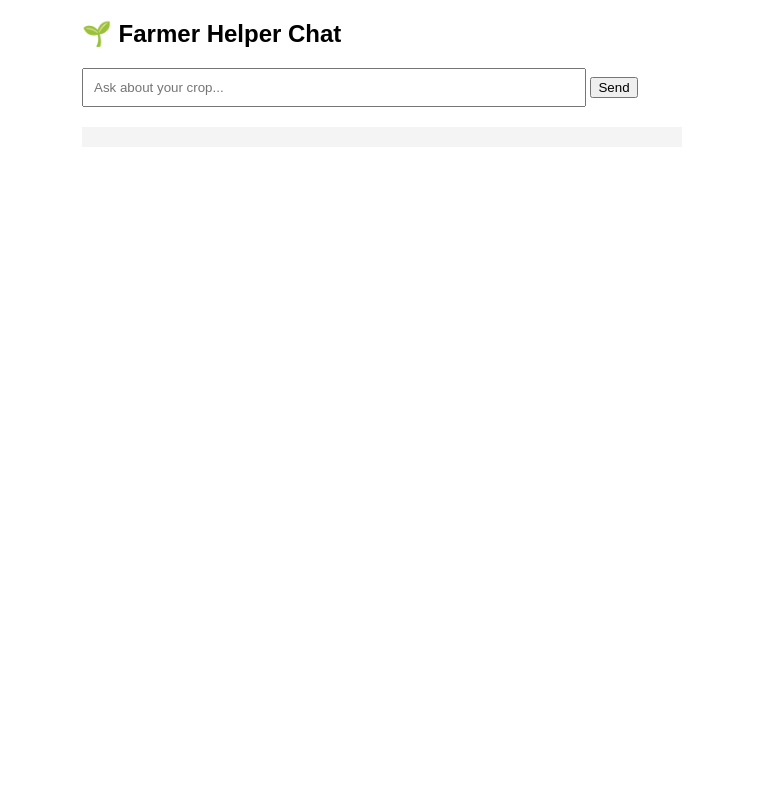
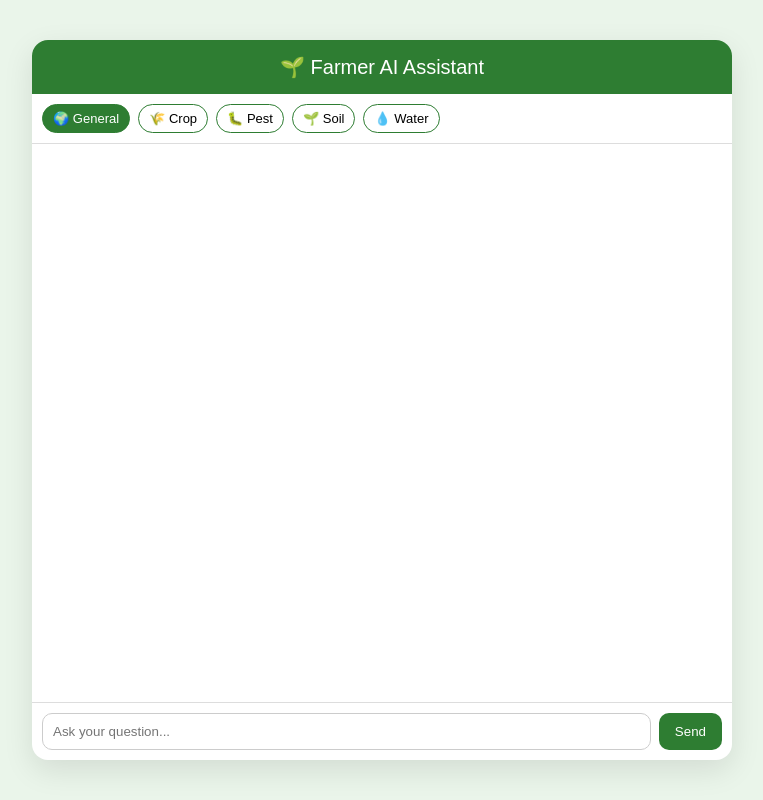
Before and after one commit to Imenturki0/Farmer-Help-System, a plain HTML site: page index.html in a window 1280 px wide. Shown: the whole page, without its empty margins (258-1021 px from the left). Drawn offline with Linux system fonts and the light colour scheme.

Commit message:
updated UI

```diff
--- a/index.html
+++ b/index.html
@@ -1,33 +1,196 @@
+
+
 <!DOCTYPE html>
-<html>
+<html lang="en">
 <head>
-    <title>🌱 Farmer Helper</title>
+<meta charset="UTF-8">
+<title>🌱 Farmer AI</title>
+
+<style>
+body {
+    margin: 0;
+    font-family: Arial;
+    background: #eaf5ea;
+    display: flex;
+    justify-content: center;
+    align-items: center;
+    height: 100vh;
+}
+
+.app {
+    width: 90%;
+    max-width: 700px;
+    height: 90vh;
+    background: white;
+    border-radius: 16px;
+    display: flex;
+    flex-direction: column;
+    overflow: hidden;
+    box-shadow: 0 10px 30px rgba(0,0,0,0.1);
+}
+
+.header {
+    background: #2e7d32;
+    color: white;
+    padding: 15px;
+    font-size: 20px;
+    text-align: center;
+}
+
+.modes {
+    display: flex;
+    gap: 8px;
+    padding: 10px;
+    flex-wrap: wrap;
+    border-bottom: 1px solid #ddd;
+}
+
+.mode {
+    padding: 6px 10px;
+    border-radius: 20px;
+    border: 1px solid #2e7d32;
+    cursor: pointer;
+    font-size: 13px;
+    background: white;
+}
+
+.mode.active {
+    background: #2e7d32;
+    color: white;
+}
+
+.chat {
+    flex: 1;
+    padding: 15px;
+    overflow-y: auto;
+    display: flex;
+    flex-direction: column;
+    gap: 10px;
+}
+
+.msg {
+    padding: 10px 14px;
+    border-radius: 12px;
+    max-width: 75%;
+    white-space: pre-wrap;
+}
+
+.user {
+    background: #c8e6c9;
+    align-self: flex-end;
+}
+
+.ai {
+    background: #f1f1f1;
+    align-self: flex-start;
+}
+
+.input-area {
+    display: flex;
+    padding: 10px;
+    border-top: 1px solid #ddd;
+}
+
+input {
+    flex: 1;
+    padding: 10px;
+    border-radius: 10px;
+    border: 1px solid #ccc;
+}
+
+button.send {
+    margin-left: 8px;
+    padding: 10px 16px;
+    background: #2e7d32;
+    color: white;
+    border: none;
+    border-radius: 10px;
+    cursor: pointer;
+}
+</style>
 </head>
 
-<body style="font-family: Arial; max-width: 600px; margin: auto;">
+<body>
 
-<h2>🌱 Farmer Helper Chat</h2>
+<div class="app">
 
-<input id="msg" placeholder="Ask about your crop..." style="width: 80%; padding: 10px;" />
-<button onclick="send()">Send</button>
+    <div class="header">🌱 Farmer AI Assistant</div>
 
-<pre id="chat" style="margin-top: 20px; background: #f4f4f4; padding: 10px;"></pre>
+    <!-- MODES -->
+    <div class="modes">
+        <div class="mode active" onclick="setMode('general')">🌍 General</div>
+        <div class="mode" onclick="setMode('crop')">🌾 Crop</div>
+        <div class="mode" onclick="setMode('pest')">🐛 Pest</div>
+        <div class="mode" onclick="setMode('soil')">🌱 Soil</div>
+        <div class="mode" onclick="setMode('water')">💧 Water</div>
+    </div>
+
+    <div id="chat" class="chat"></div>
+
+    <div class="input-area">
+        <input id="input" placeholder="Ask your question..." />
+        <button class="send" onclick="send()">Send</button>
+    </div>
+
+</div>
 
 <script>
-async function send() {
-    let text = document.getElementById("msg").value;
 
-    document.getElementById("chat").innerHTML += "\nYou: " + text;
+let mode = "general";
 
-    let res = await fetch("http://127.0.0.1:8000/ask", {
-        method: "POST",
-        headers: {"Content-Type": "application/json"},
-        body: JSON.stringify({text})
+function setMode(m) {
+    mode = m;
+
+    document.querySelectorAll(".mode").forEach(el => {
+        el.classList.remove("active");
     });
 
-    let data = await res.json();
+    event.target.classList.add("active");
+}
 
-    document.getElementById("chat").innerHTML += "\nAI: " + data.answer + "\n";
+function addMessage(text, type) {
+    let div = document.createElement("div");
+    div.className = "msg " + type;
+    div.innerText = text;
+
+    document.getElementById("chat").appendChild(div);
+    document.getElementById("chat").scrollTop =
+        document.getElementById("chat").scrollHeight;
+
+    return div;
+}
+
+async function send() {
+
+    let input = document.getElementById("input");
+    let text = input.value.trim();
+
+    if (!text) return;
+
+    addMessage(text, "user");
+    input.value = "";
+
+    let typing = addMessage("AI is thinking...", "ai");
+
+    try {
+
+        let res = await fetch("http://127.0.0.1:8000/ask", {
+            method: "POST",
+            headers: {"Content-Type": "application/json"},
+            body: JSON.stringify({
+                text: text,
+                mode: mode
+            })
+        });
+
+        let data = await res.json();
+
+        typing.remove();
+        addMessage(data.answer, "ai");
+
+    } catch (err) {
+        typing.innerText = "Error connecting to server";
+    }
 }
 </script>
 
```
Also changed, not shown: 1 other file.
